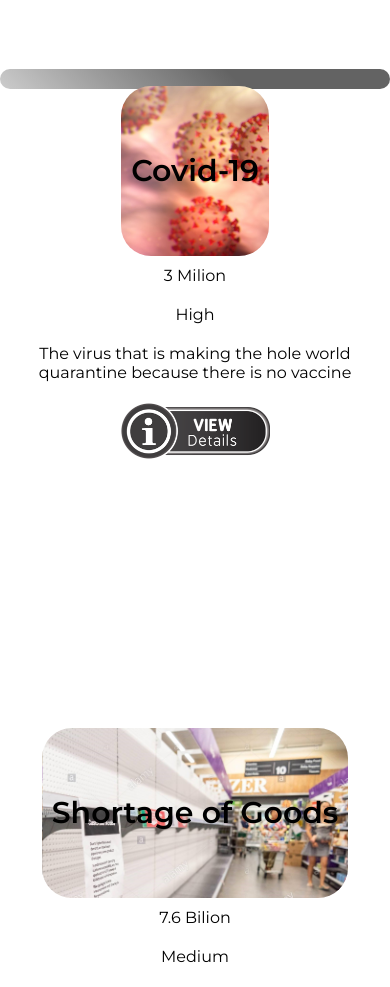
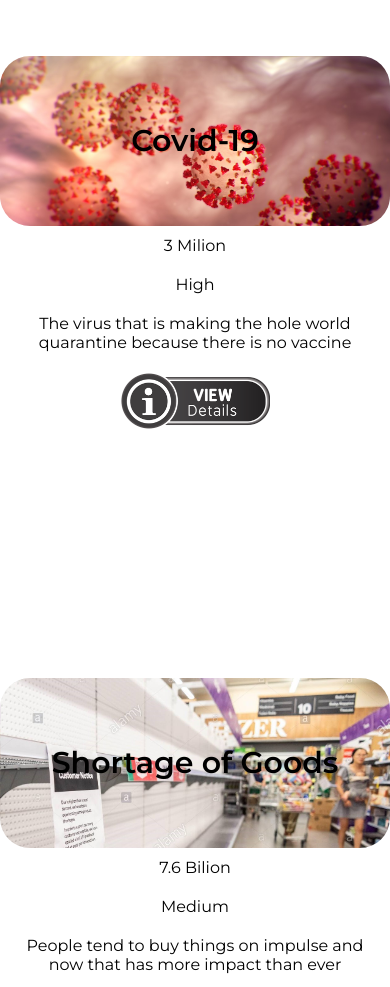
Before and after one commit to Mobwiser-IT-Academy/Share-Humanity-Daniel_Bargao, a plain HTML site: page page1.html in a window 390 px wide. Shown: the part 816-1803 px from the top of the page. Drawn offline with Linux system fonts and the light colour scheme.

Commit message:
minor changes mobile css

```diff
--- a/css/page1.css
+++ b/css/page1.css
@@ -86,8 +86,6 @@ h1{
 
 .grid-titles, .grid-covid, .grid-shortage, .grid-mental, .grid-pollution, .grid-items{
 display: flex;
-padding: 10px;
-flex-basis: 20%;
 text-align: center;
 align-items: center;
 justify-content: center;
@@ -168,6 +166,7 @@ width: 150px;
   }
 
   .grid-covid1 {
+    width: 100%;
     background-image: url('/images/coronavirus-2-2.jpg');
     background-size: cover;
     font-size: 30px;
@@ -177,6 +176,7 @@ width: 150px;
   }
 
   .grid-shortage1 {
+    width: 100%;
     background-image: url('/images/Shortage_of_goods-2-2.jpg');
     background-size: cover;
     background-position: center;
@@ -187,6 +187,7 @@ width: 150px;
   }
 
   .grid-mental1 {
+    width: 100%;
     background-image: url('/images/mental_health-2.jpg.png');
     background-size: cover;
     font-size: 30px;
@@ -196,6 +197,7 @@ width: 150px;
   }
 
   .grid-pollution1 {
+    width: 100%;
     background-image: url('/images/pollution-2.jpg');
     background-size: cover;
     background-position: center;
```
